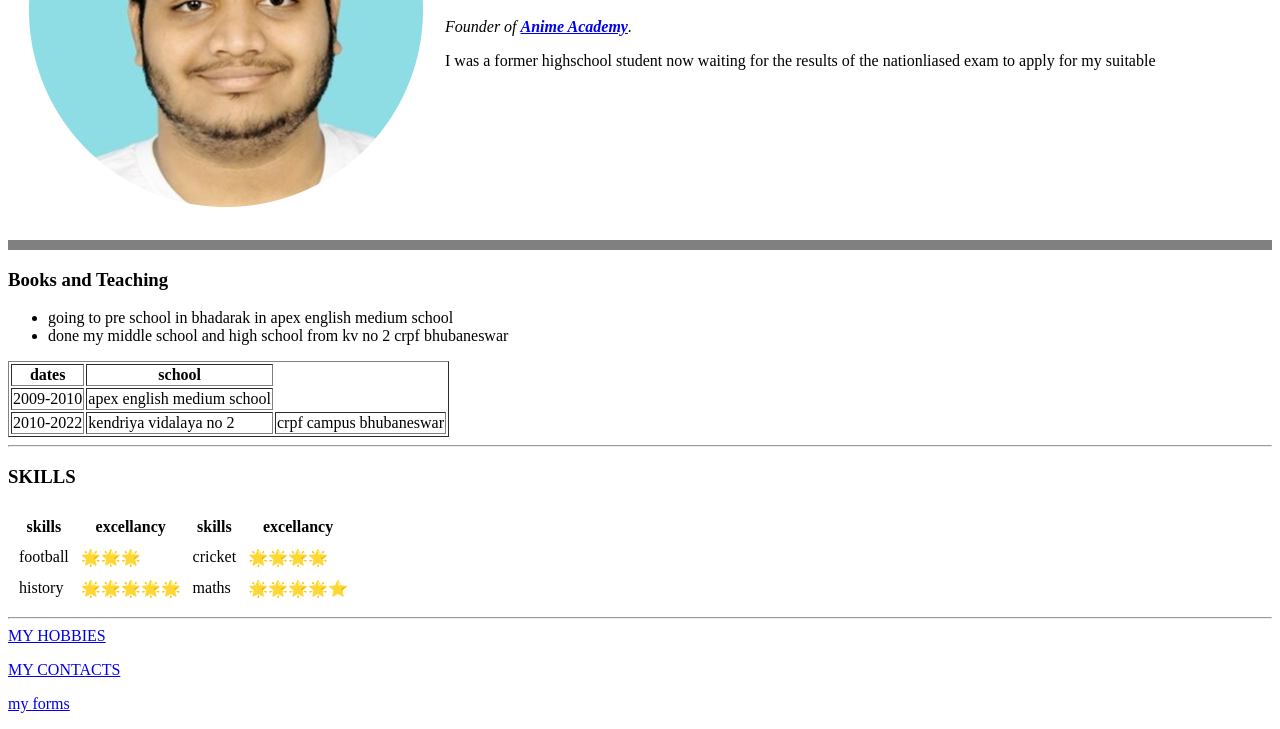
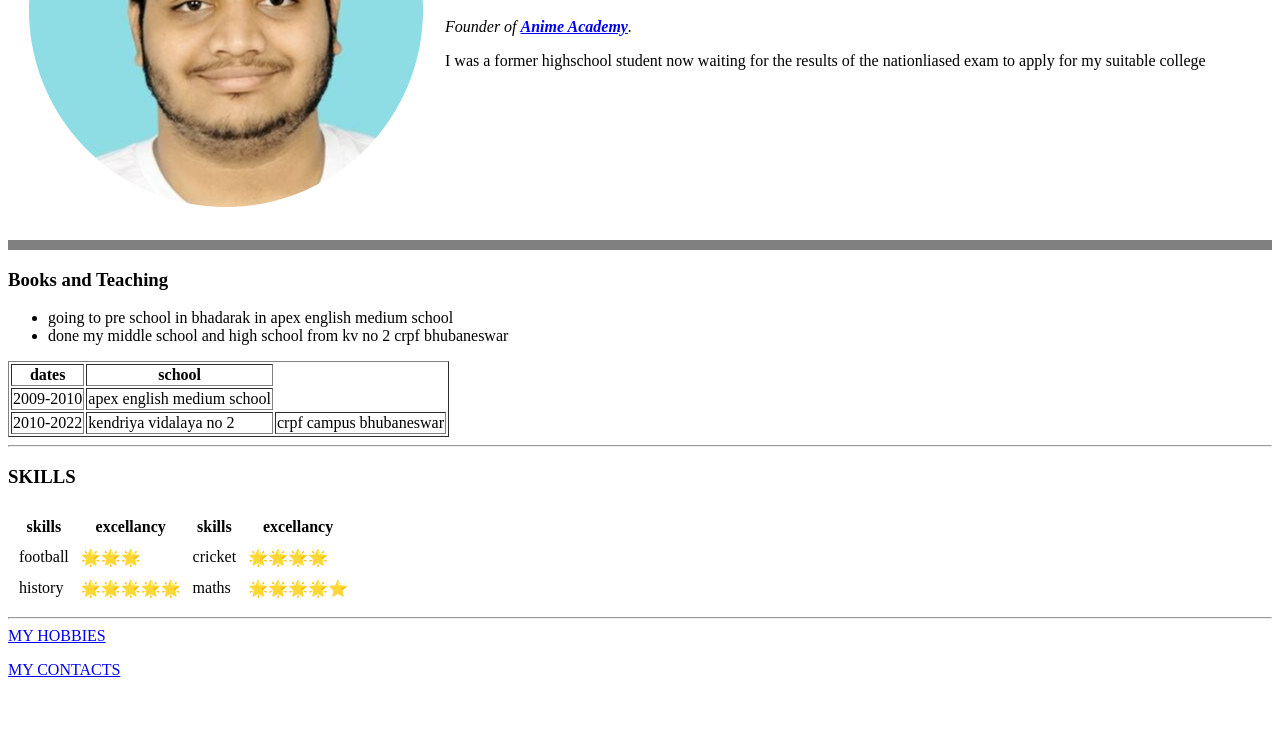
Before and after one commit to beastshinobi/cv, a plain HTML site: page index.html in a window 1280 px wide. Shown: the part 216-945 px from the top of the page. After the commit the page ends 911 px from the top, so only its background shows below. Drawn offline with Linux system fonts and the light colour scheme.

Commit message:
important changes

```diff
--- a/index.html
+++ b/index.html
@@ -13,7 +13,7 @@
     <td>
       <h1>JIGYANSU ASUTOSH BHUYAN</h1>
       <p><em>Founder of <strong><a href="https://animixplay.to/">Anime Academy</a></strong>.</em></p>
-      <p>I was a former highschool student now waiting for the results of the nationliased exam to apply for my suitable </p>
+      <p>I was a former highschool student now waiting for the results of the nationliased exam to apply for my suitable college </p>
     </td>
   </table>
 
@@ -69,7 +69,7 @@
   <hr>
   <a href="hobbies.html">MY HOBBIES</a>
   <p><a href="contact.html">MY CONTACTS</a></p>
-  <p> <a href="forms.html">my forms</a> </p>
+
 
 
 </body>
```
